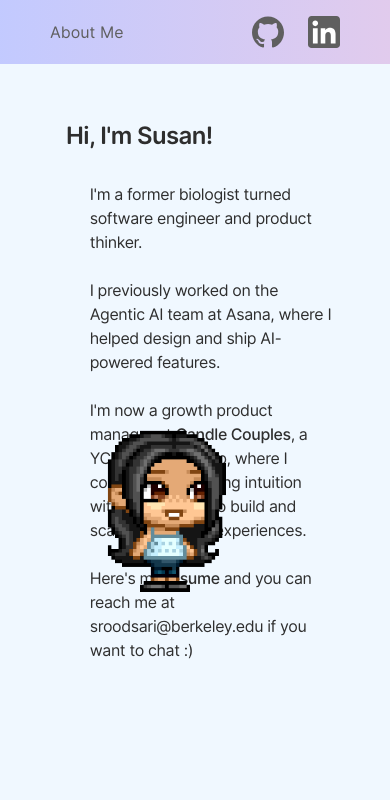
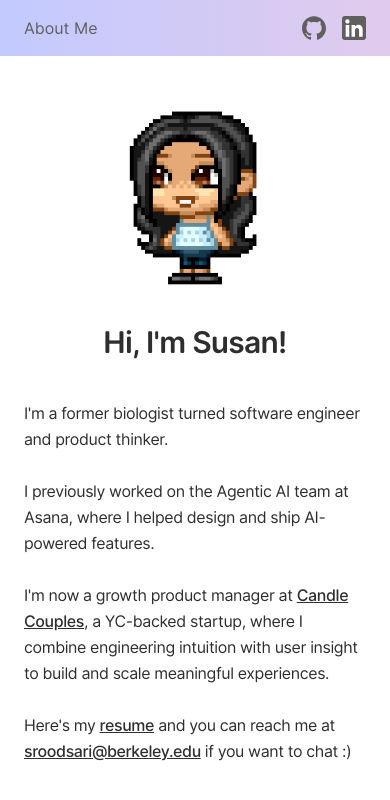
Before and after one commit to sroodsari/sroodsari.github.io, a React (Create React App) app: page / in a window 390 px wide. Shown: the top 800 px of the page. Built offline with nearby package versions, Linux system fonts and the light colour scheme.

Commit message:
fix responsiveness of window size

```diff
--- a/src/App.js
+++ b/src/App.js
@@ -5,38 +5,47 @@
 function App() {
   return (
     <div className="font-runde">
-      <div className="w-full fixed top-0 z-50 bg-pink-gradient text-left py-4 flex justify-between items-center px-[50px] font-runde">
-        <h1 className="text-base sm:text-xl font-light" style={{ color: '#5F5F5F' }}>
+      {/* Sticky header */}
+      <header className="fixed top-0 z-50 w-full bg-pink-gradient text-left py-4 px-6 sm:px-12 flex justify-between items-center">
+        <h1 className="text-base sm:text-xl font-light text-[#5F5F5F]">
           About Me
         </h1>
-        <div className="flex gap-6">
+        <div className="flex gap-4 sm:gap-6">
           <a href="https://github.com/sroodsari" target="_blank" rel="noopener noreferrer">
-            <GithubIcon className="size-8 opacity-100 hover:opacity-70" />
+            <GithubIcon className="size-6 sm:size-8 hover:opacity-70" />
           </a>
           <a href="https://linkedin.com/in/sroodsari" target="_blank" rel="noopener noreferrer">
-            <LinkedInIcon className="size-8 opacity-100 hover:opacity-70" />
+            <LinkedInIcon className="size-6 sm:size-8 hover:opacity-70" />
           </a>
         </div>
-      </div>
-      <div className="app-container flex flex-col justify-left items-center  bg-[#ffffff] text-xl  min-h-screen ">
-        <div className="flex flex-col justify-items-start mb-4 absolute top-[120px] left-[50px]">
-          <h1 className="sm:text-5xl text-2xl font-semibold tracking-tight text-center sm:text-left mx-4" style={{ color: '#2e2e2e' }}>
+      </header>
+
+      {/* Main content */}
+      <main className="pt-[100px] px-6 sm:px-12 pb-12 min-h-screen bg-white text-[#2e2e2e]">
+        <div className="max-w-5xl mx-auto flex flex-col-reverse sm:flex-row items-center sm:items-start gap-8">
+          {/* Text content */}
+          <div className="flex-1">
+            <h1 className="text-3xl sm:text-5xl font-semibold tracking-tight mb-4 text-center sm:text-left pb-6" >
               Hi, I'm Susan!
             </h1>
+            <p className="text-base sm:text-xl font-thin tracking-tight leading-relaxed">
+              I'm a former biologist turned software engineer and product thinker. <br /><br />
+              I previously worked on the Agentic AI team at Asana, where I helped design and ship AI-powered features. <br /><br />
+              I'm now a growth product manager at <a className="underline" href="https://www.trycandle.app/" target="_blank" rel="noopener noreferrer">Candle Couples</a>, a YC-backed startup, where I combine engineering intuition with user insight to build and scale meaningful experiences. <br /><br />
+              Here's my <a className="underline" href={`${process.env.PUBLIC_URL}/Resume.pdf`} target="_blank" rel="noopener noreferrer">resume</a> and you can reach me at <a className="underline" href="mailto:sroodsari@berkeley.edu">sroodsari@berkeley.edu</a> if you want to chat :)
+            </p>
+          </div>
+
+          {/* Avatar */}
+          <div className="flex-shrink-0 self-auto sm:self-end">
             <img
               src={`${process.env.PUBLIC_URL}/suzAvatar.png`}
               alt="Susan"
-            className="rounded-full mx-4 absolute top-[300px] left-[10px] sm:left-[-15%] sm:top-[100px] scale-x-[-1]"
+              className="w-48 h-48 sm:w-80 sm:h-80 rounded-full object-cover"
             />
-
           </div>
-        <p className="text-base sm:text-xl font-thin tracking-tight text-left pl-[8%]" style={{ color: '#2e2e2e', maxWidth: '70%' }}>
-          I'm a former biologist turned software engineer and product thinker. <br /><br />
-          I previously worked on the Agentic AI team at Asana, where I helped design and ship AI-powered features. <br /><br />
-          I'm now a growth product manager at <a href="https://www.trycandle.app/" target="_blank" rel="noopener noreferrer">Candle Couples</a>, a YC-backed startup, where I combine engineering intuition with user insight to build and scale meaningful experiences.<br /><br />
-          Here's my <a href={`${process.env.PUBLIC_URL}/Resume.pdf`} target="_blank" rel="noopener noreferrer">resume</a> and you can reach me at sroodsari@berkeley.edu if you want to chat :)
-        </p>
         </div>
+      </main>
     </div>
   );
 }
```
Lines whose indentation alone changed are shown as unchanged.
